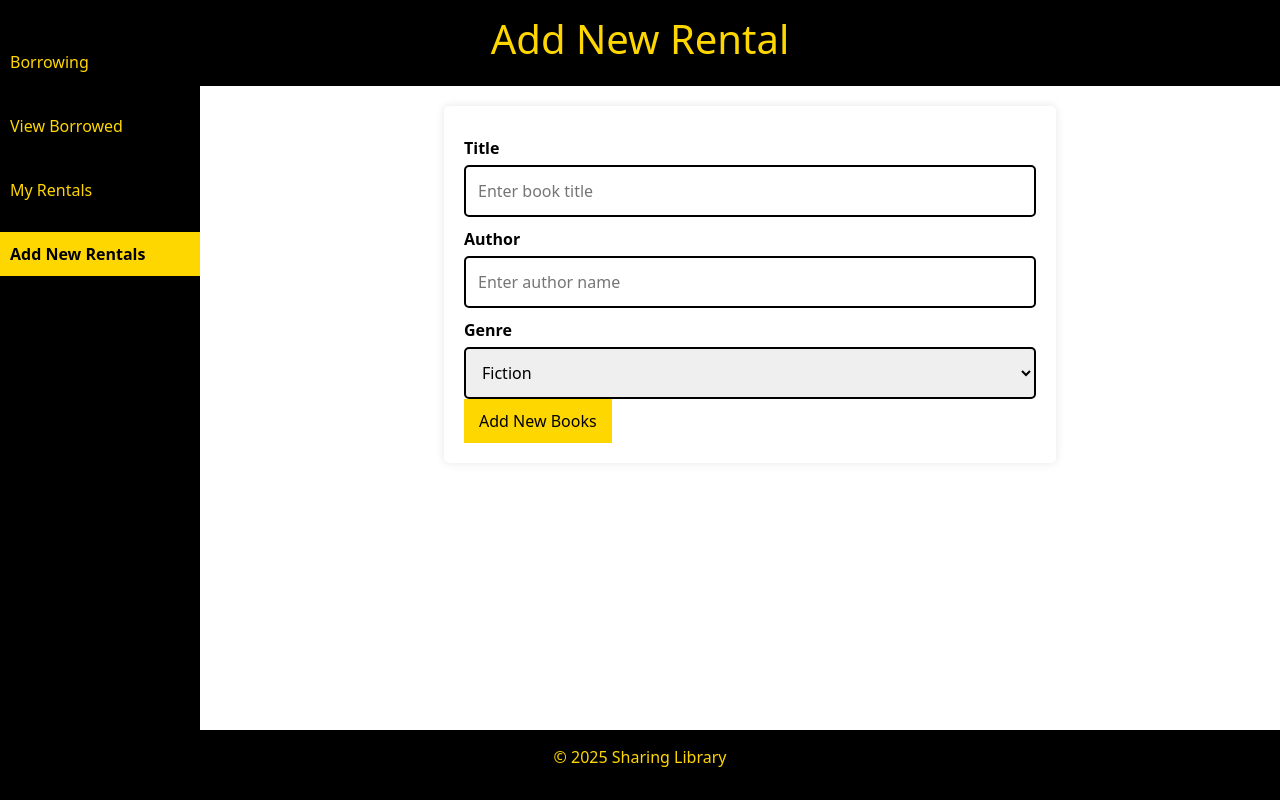
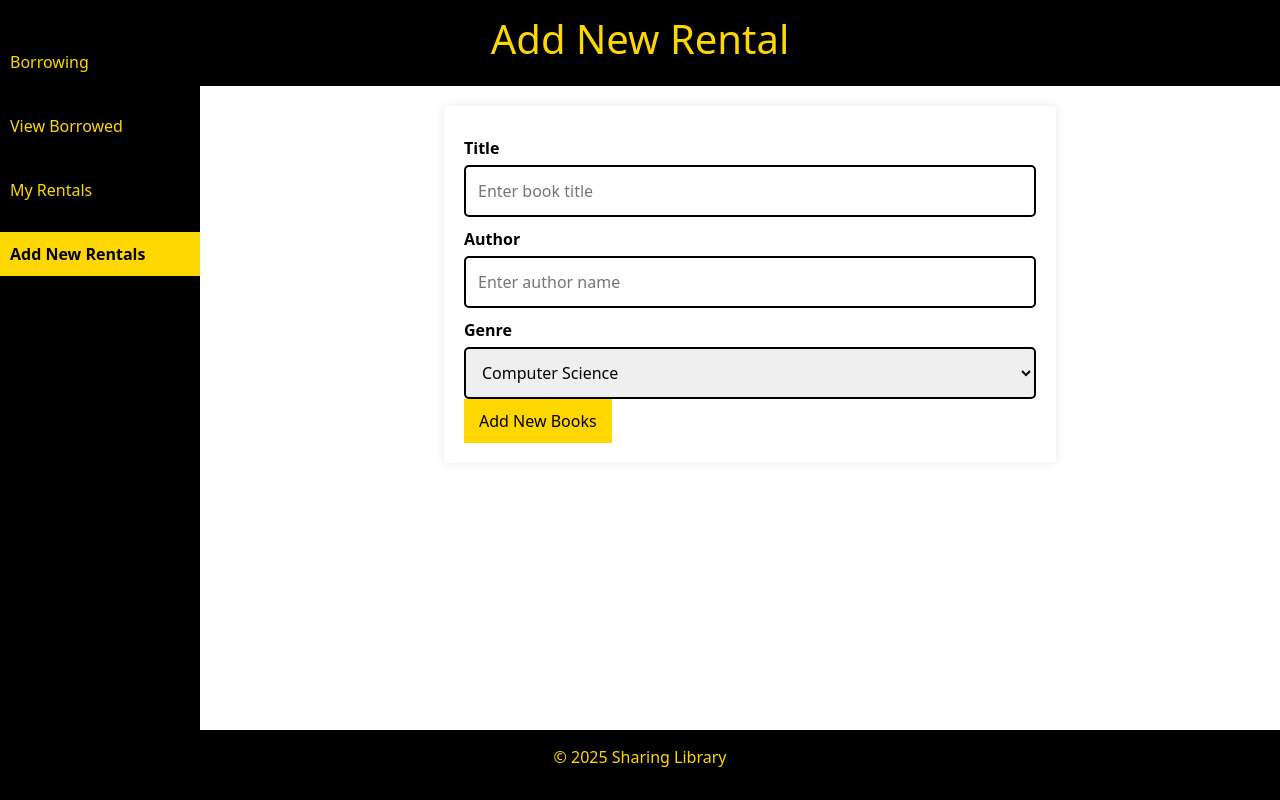
Before and after one commit to icbjayasinghe/bookHaven, a PHP site: page /add_new_rentals.php in a window 1280 px wide. Run offline with PHP 8.4, Linux system fonts and the light colour scheme.

Commit message:
category name update

```diff
--- a/add_new_rentals.php
+++ b/add_new_rentals.php
@@ -33,9 +33,9 @@
 
             <label for="genre">Genre</label>
             <select id="genre" name="genre" required>
-                <option value="1">Fiction</option>
-                <option value="3">Dystopian</option>
-                <option value="4">Fantasy</option>
+                <option value="1">Computer Science</option>
+                <option value="2">Management</option>
+                <option value="3">Law</option>
             </select>
 
             <button type="submit">Add New Books</button>
```
